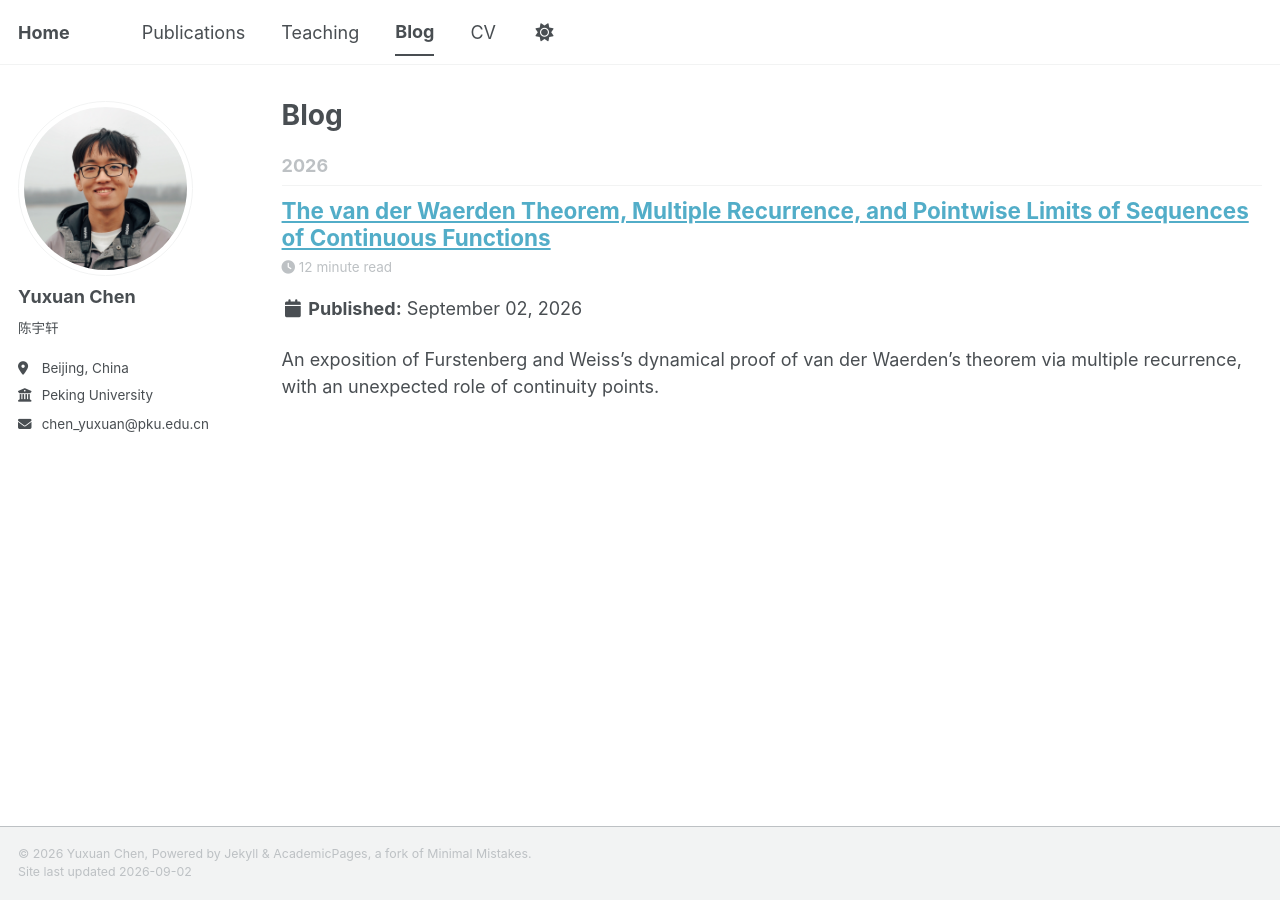
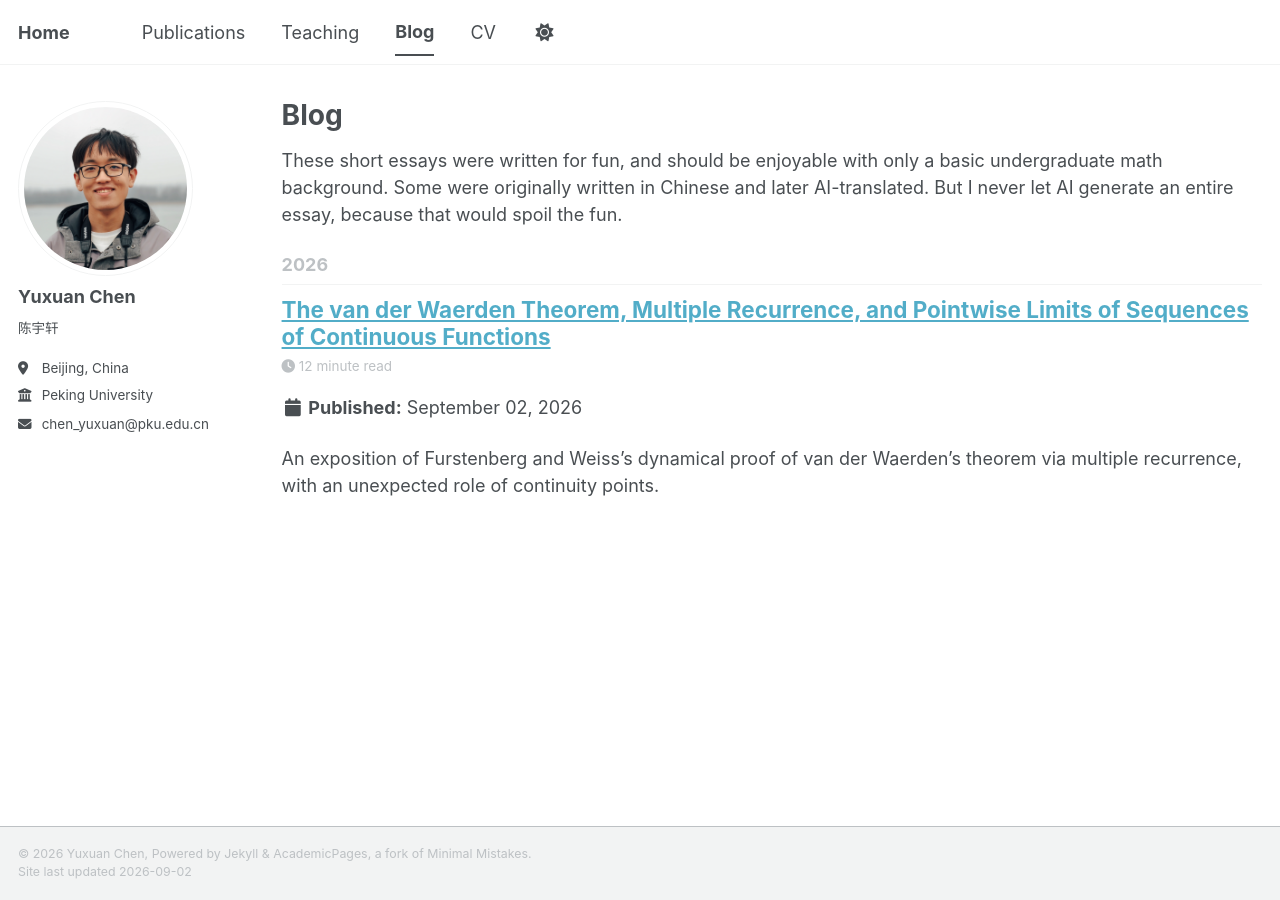
Before and after one commit to yxchen-pku/yxchen-pku.github.io, a Jekyll site: the page built from _pages/blog.html, in a window 1280 px wide. Built offline with Jekyll 4.4.1, drawn with Linux system fonts in a browser that asks for light colours; a script bundle is joined from its source files by our own code; library files that are not in the unit come from our copies.

Commit message:
Add introductory paragraph to blog page
Added introductory paragraph about the essays' background.

```diff
--- a/_pages/blog.html
+++ b/_pages/blog.html
@@ -6,6 +6,9 @@ author_profile: true
 ---
 
 {% include base_path %}
+
+<p>These short essays were written for fun, and should be enjoyable with only a basic undergraduate math background. Some were originally written in Chinese and later AI-translated. But I never let AI generate an entire essay, because that would spoil the fun.</p>
+
 {% capture written_year %}'None'{% endcapture %}
 {% for post in site.posts %}
   {% capture year %}{{ post.date | date: '%Y' }}{% endcapture %}
```
